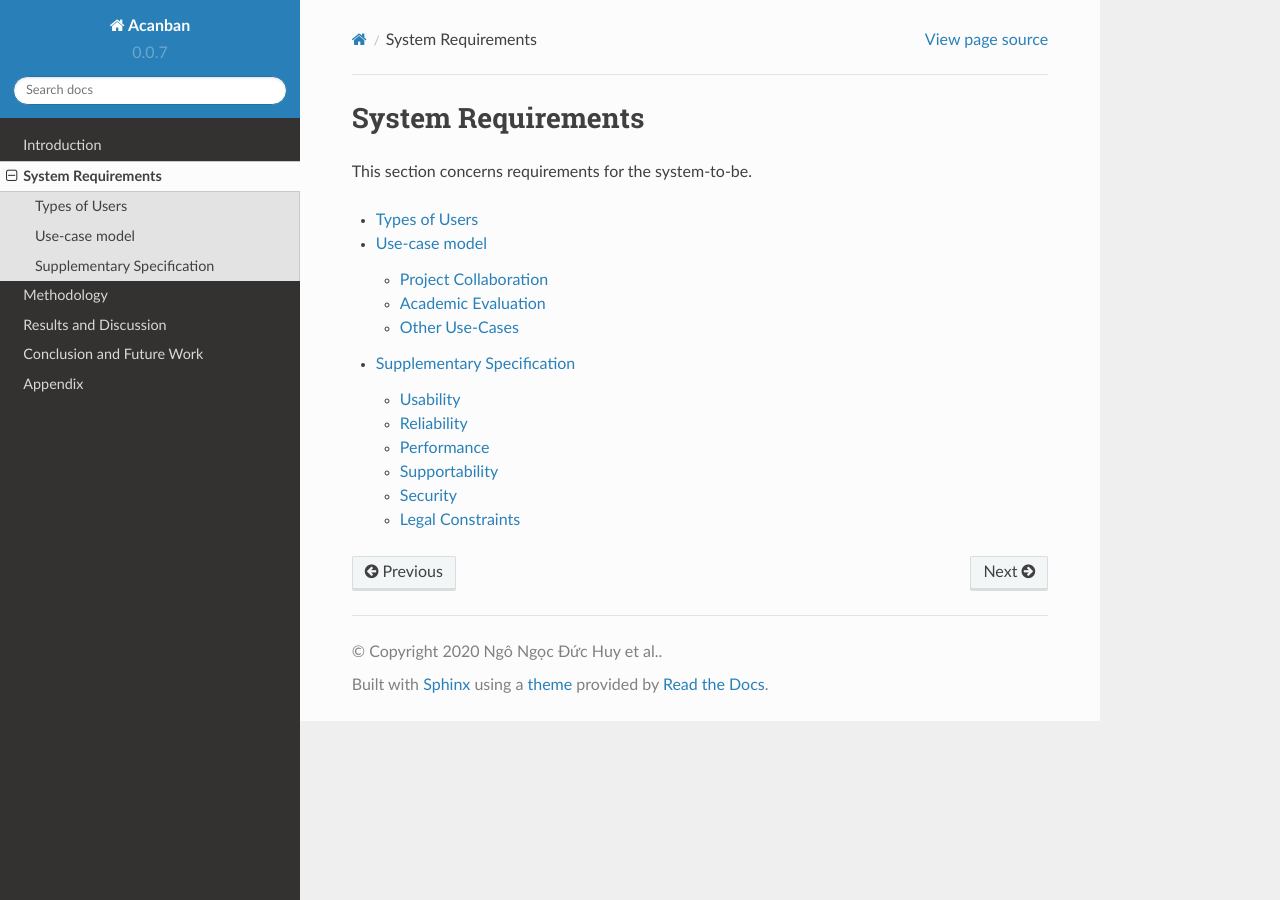
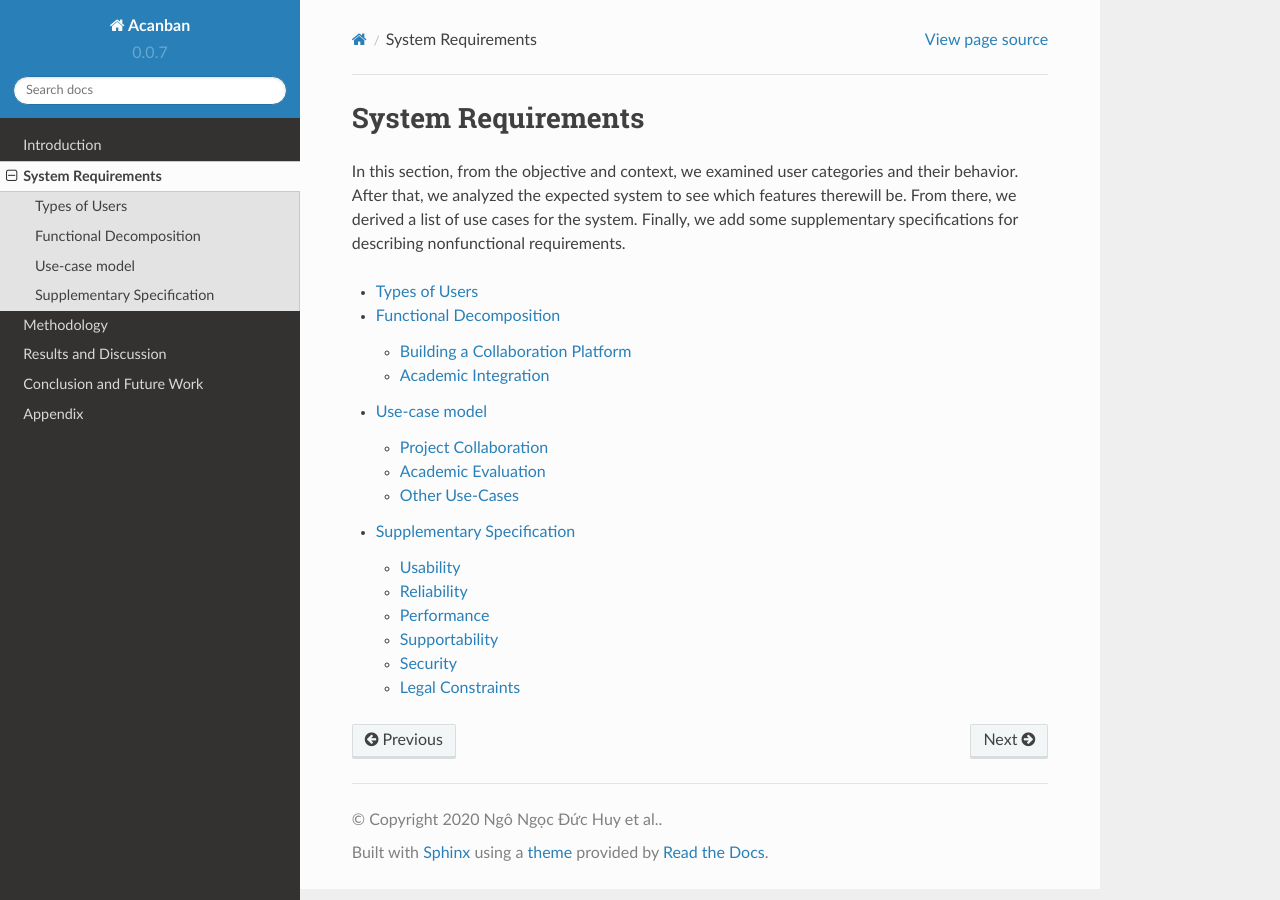
Before and after one commit to Huy-Ngo/acanban, a Sphinx documentation site: the page built from docs/source/req/index.rst, in a window 1280 px wide. Built offline with Sphinx 7.4.7 and the Read the Docs theme 2.0.0, drawn with Linux system fonts in a browser that asks for light colours; the version number is read from the project's files by our own code.

Commit message:
[Doc] Add business functional decomposition (#207)

```diff
--- a/docs/source/conf.py
+++ b/docs/source/conf.py
@@ -55,7 +55,6 @@ latex_elements = {
     'preamble': r'\usepackage{acanban}',
     'extrapackages': r'\usepackage{booktabs}',  # for title-page
     'geometry': '',  # fallback to LaTeX default margins
-    'figure_align': 'H',
     'maketitle': (pwd/'latex'/'title-page.tex').read_text(),
     'tableofcontents': r'\selectlanguage{english}\sphinxtableofcontents',
     'printindex': '', 'sphinxsetup': r'HeaderFamily=\bfseries'}
--- a/docs/source/meth/index.rst
+++ b/docs/source/meth/index.rst
@@ -9,6 +9,6 @@ and implementation.
 
    choices
    arch
+   uc-anal-design/index
    database/index
-   uc-anal-design/index
    ux
--- a/docs/source/req/index.rst
+++ b/docs/source/req/index.rst
@@ -1,11 +1,16 @@
 System Requirements
 ===================
 
-This section concerns requirements for the system-to-be.
+In this section, from the objective and context, we examined
+user categories and their behavior.  After that, we analyzed the expected system
+to see which features therewill be.  From there, we derived a list of
+use cases for the system.  Finally, we add some supplementary specifications
+for describing nonfunctional requirements.
 
 .. toctree::
    :maxdepth: 2
 
    users
+   break-down
    use-case/index
    suppl-spec
```
Also changed, not shown: docs/source/req/break-down.rst (added, +43 -0 lines), 1 other file.
